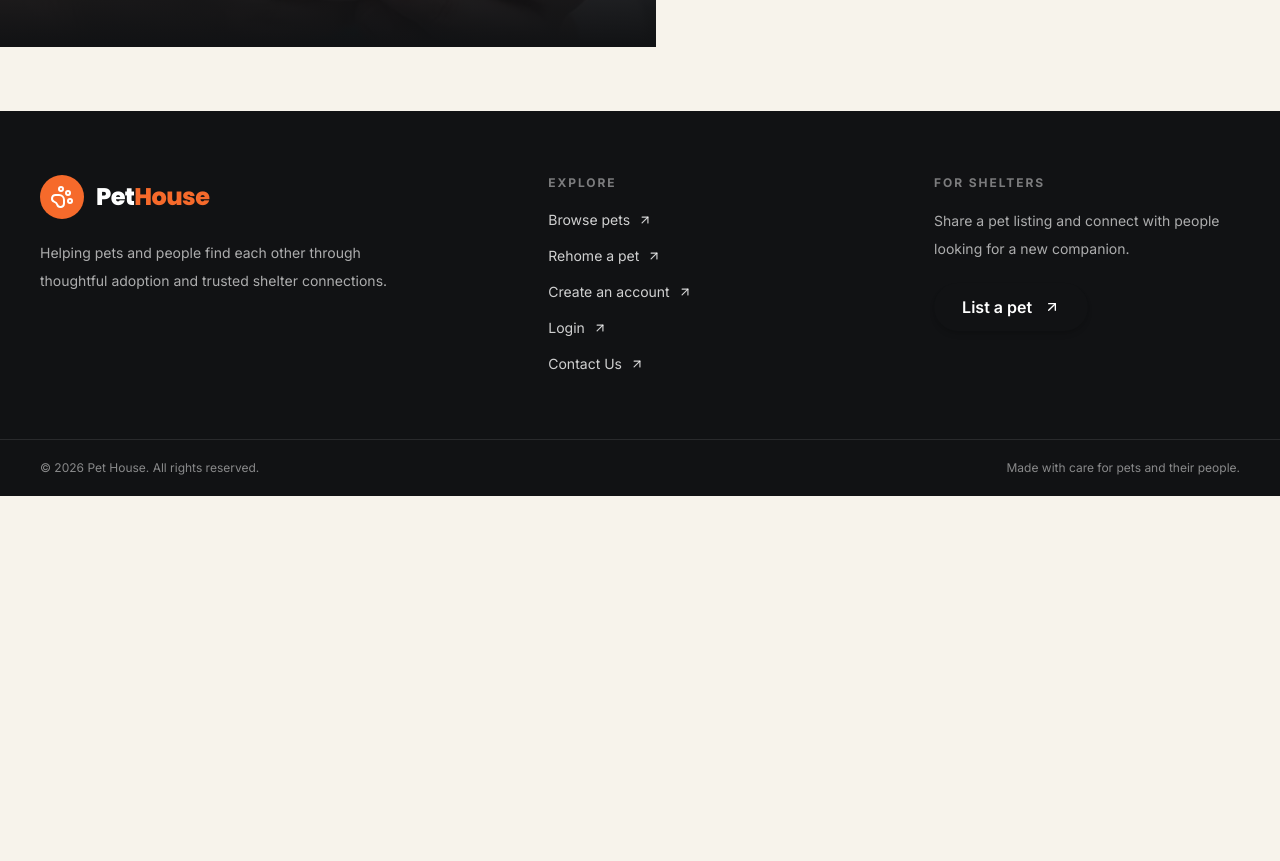
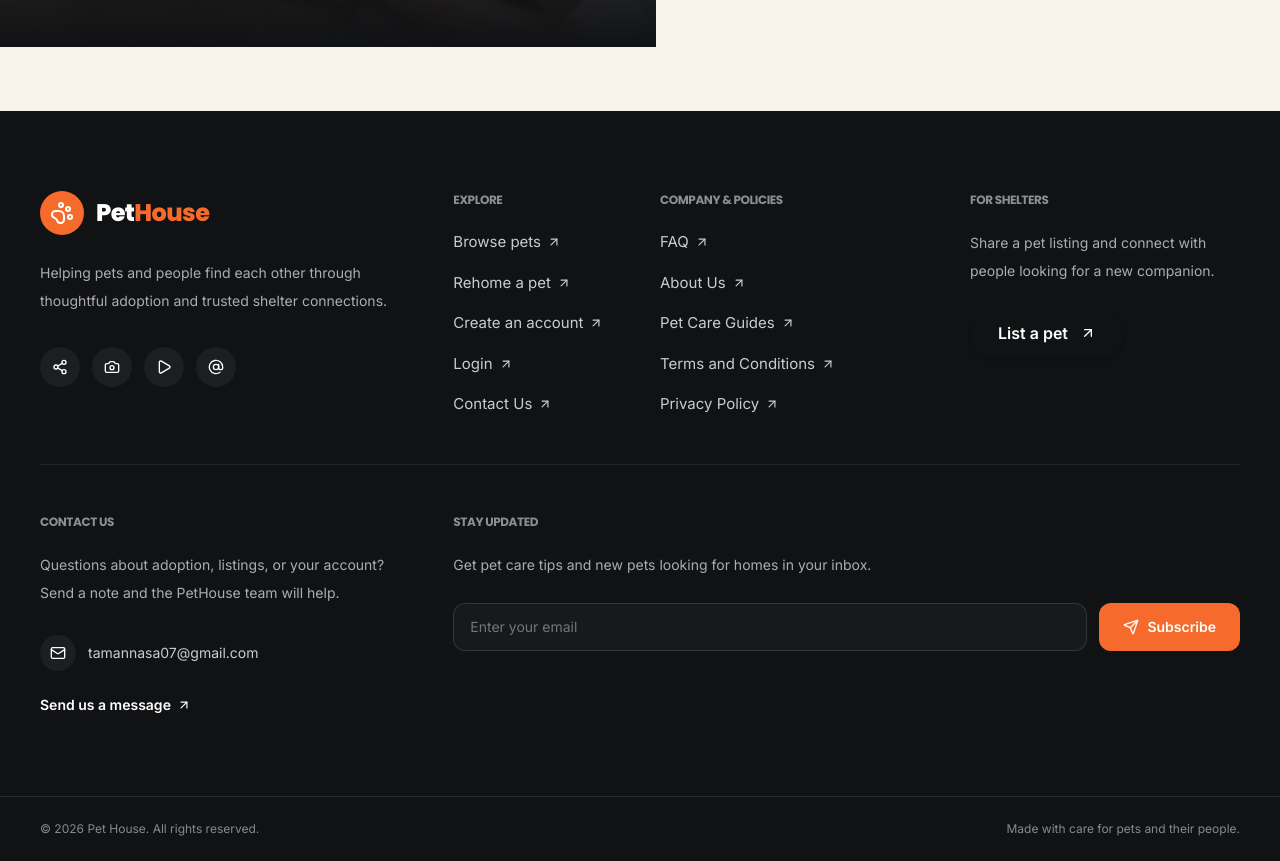
Before and after one commit to SumaiyaAhsan/pet-house, a Next.js app: page /pet-care in a window 1280 px wide. Shown: the part 757-1618 px from the top of the page. Before the commit the page ends 1253 px from the top, so only its background shows below. Built offline with nearby package versions, Linux system fonts and the light colour scheme.

Commit message:
Added new terms in footer section

```diff
--- a/src/components/Footer.jsx
+++ b/src/components/Footer.jsx
@@ -1,7 +1,10 @@
 import Link from "next/link";
-import { ArrowUpRight, PawPrint } from "lucide-react";
+import { ArrowUpRight, Mail, PawPrint } from "lucide-react";
+import FooterColumn from "@/components/footer/FooterColumn";
+import NewsletterForm from "@/components/footer/NewsletterForm";
+import SocialLinks from "@/components/footer/SocialLinks";
 
-const footerLinks = [
+const EXPLORE_LINKS = [
   { label: "Browse pets", href: "/pets" },
   { label: "Rehome a pet", href: "/shelter/add-pet" },
   { label: "Create an account", href: "/register" },
@@ -9,12 +12,32 @@ const footerLinks = [
   { label: "Contact Us", href: "/contact" },
 ];
 
+const COMPANY_POLICY_LINKS = [
+  { label: "FAQ", href: "/#faq-questions" },
+  { label: "About Us", href: "/#about" },
+  { label: "Pet Care Guides", href: "/pet-care" },
+  { label: "Terms and Conditions", href: "/terms-and-conditions" },
+  { label: "Privacy Policy", href: "/privacy-policy" },
+];
+
+const SOCIAL_LINKS = [
+  { label: "Facebook", href: "https://www.facebook.com/pethouse", icon: "facebook" },
+  { label: "Instagram", href: "https://www.instagram.com/pethouse", icon: "instagram" },
+  { label: "YouTube", href: "https://www.youtube.com/@pethouse", icon: "youtube" },
+  { label: "X (Twitter)", href: "https://x.com/pethouse", icon: "twitter" },
+];
+
+const CONTACT_LINKS = [
+  { label: "Email", value: "tamannasa07@gmail.com", href: "mailto:tamannasa07@gmail.com", icon: Mail },
+];
+
 export default function Footer() {
   return (
     <footer id="contact" className="mt-16 bg-[#111214] text-white">
-      <div className="section-wrap grid gap-12 py-14 sm:grid-cols-2 sm:py-16 lg:grid-cols-[1.4fr_1fr_1fr] lg:gap-20">
-        <div>
-          <Link href="/" className="mb-5 inline-flex items-center gap-3">
+      <div className="section-wrap py-16 sm:py-20">
+        <div className="grid grid-cols-2 gap-x-8 gap-y-12 xl:grid-cols-12 xl:gap-x-10">
+          <div className="col-span-2 xl:col-span-4">
+            <Link href="/" className="mb-6 inline-flex items-center gap-3">
               <span className="flex h-11 w-11 items-center justify-center rounded-full bg-primary text-white">
                 <PawPrint className="h-6 w-6" />
               </span>
@@ -25,34 +48,28 @@ export default function Footer() {
             <p className="max-w-sm text-sm leading-7 text-white/65">
               Helping pets and people find each other through thoughtful adoption and trusted shelter connections.
             </p>
+            <SocialLinks links={SOCIAL_LINKS} className="mt-8" />
           </div>
 
-        <div>
-          <p className="mb-4 text-xs font-bold uppercase tracking-[0.16em] text-white/45">Explore</p>
-          <ul className="space-y-3">
-            {footerLinks.map((link) => (
-              <li key={link.href}>
-                <Link
-                  href={link.href}
-                  className="inline-flex items-center gap-2 text-sm text-white/80 transition-colors hover:text-[#ffbd8a]"
-                >
-                  {link.label} <ArrowUpRight className="h-3.5 w-3.5" />
-                </Link>
-              </li>
-            ))}
-          </ul>
-        </div>
+          <FooterColumn title="Explore" links={EXPLORE_LINKS} className="col-span-1 xl:col-span-2" />
+          <FooterColumn
+            title="Company & Policies"
+            links={COMPANY_POLICY_LINKS}
+            className="col-span-1 xl:col-span-3"
+          />
 
-        <div>
-          <p className="mb-4 text-xs font-bold uppercase tracking-[0.16em] text-white/45">For shelters</p>
-          <p className="mb-5 text-sm leading-7 text-white/65">
+          <div className="col-span-2 xl:col-span-3">
+            <h2 className="mb-5 text-[12px] font-semibold uppercase tracking-[0.18em] text-[#8A8F94]">
+              For Shelters
+            </h2>
+            <p className="mb-6 max-w-sm text-sm leading-7 text-white/65">
               Share a pet listing and connect with people looking for a new companion.
             </p>
             <Link
               href="/shelter/add-pet"
               aria-label="List a pet"
               title="List a pet"
-            className="btn-hero-adopt"
+              className="btn-hero-adopt w-fit px-6"
             >
               <span>List a pet</span>
               <ArrowUpRight aria-hidden="true" className="h-4 w-4" />
@@ -60,8 +77,65 @@ export default function Footer() {
           </div>
         </div>
 
+        <div className="mt-12 grid grid-cols-1 gap-12 border-t border-white/[0.08] pt-12 md:grid-cols-2 md:gap-x-10 xl:grid-cols-12">
+          <section aria-labelledby="footer-contact-heading" className="xl:col-span-4">
+            <h2
+              id="footer-contact-heading"
+              className="mb-5 text-[12px] font-semibold uppercase tracking-[0.18em] text-[#8A8F94]"
+            >
+              Contact Us
+            </h2>
+            <p className="mb-6 max-w-sm text-sm leading-7 text-white/65">
+              Questions about adoption, listings, or your account? Send a note and the PetHouse team will help.
+            </p>
+            <ul className="space-y-3">
+              {CONTACT_LINKS.map((item) => {
+                const Icon = item.icon;
+
+                return (
+                  <li key={item.label}>
+                    <a
+                      href={item.href}
+                      className="group inline-flex items-center gap-3 rounded-sm py-1 text-sm text-[#C9CDD1] transition-colors duration-200 hover:text-white focus-visible:outline-none focus-visible:ring-2 focus-visible:ring-primary focus-visible:ring-offset-2 focus-visible:ring-offset-[#111214]"
+                    >
+                      <span className="flex h-9 w-9 items-center justify-center rounded-full bg-[#1C1F22] text-white transition-colors duration-200 group-hover:bg-primary">
+                        <Icon aria-hidden="true" className="h-4 w-4" />
+                      </span>
+                      <span>{item.value}</span>
+                    </a>
+                  </li>
+                );
+              })}
+            </ul>
+            <Link
+              href="/contact"
+              className="group mt-5 inline-flex items-center gap-1.5 rounded-sm text-sm font-semibold text-white transition-colors duration-200 hover:text-primary focus-visible:outline-none focus-visible:ring-2 focus-visible:ring-primary focus-visible:ring-offset-2 focus-visible:ring-offset-[#111214]"
+            >
+              <span>Send us a message</span>
+              <ArrowUpRight
+                aria-hidden="true"
+                className="h-3.5 w-3.5 transition-transform duration-200 group-hover:-translate-y-0.5 group-hover:translate-x-0.5"
+              />
+            </Link>
+          </section>
+
+          <section aria-labelledby="footer-newsletter-heading" className="xl:col-span-8">
+            <h2
+              id="footer-newsletter-heading"
+              className="mb-5 text-[12px] font-semibold uppercase tracking-[0.18em] text-[#8A8F94]"
+            >
+              Stay Updated
+            </h2>
+            <p className="mb-6 max-w-2xl text-sm leading-7 text-white/65">
+              Get pet care tips and new pets looking for homes in your inbox.
+            </p>
+            <NewsletterForm />
+          </section>
+        </div>
+      </div>
+
       <div className="border-t border-white/10">
-        <div className="section-wrap flex flex-col gap-2 py-5 text-xs text-white/50 sm:flex-row sm:items-center sm:justify-between">
+        <div className="section-wrap flex flex-col items-center justify-center gap-3 py-6 text-center text-xs text-white/50 sm:flex-row sm:justify-between sm:text-left">
           <p>© {new Date().getFullYear()} Pet House. All rights reserved.</p>
           <p>Made with care for pets and their people.</p>
         </div>
--- /dev/null
+++ b/src/components/footer/FooterColumn.jsx
@@ -0,0 +1,28 @@
+import Link from "next/link";
+import { ArrowUpRight } from "lucide-react";
+
+export default function FooterColumn({ title, links, className = "" }) {
+  return (
+    <nav aria-label={title} className={className}>
+      <h2 className="mb-5 text-[12px] font-semibold uppercase tracking-[0.18em] text-[#8A8F94]">
+        {title}
+      </h2>
+      <ul className="space-y-4">
+        {links.map((link) => (
+          <li key={link.href}>
+            <Link
+              href={link.href}
+              className="group inline-flex items-center gap-1.5 rounded-sm text-[14px] text-[#C9CDD1] transition-colors duration-200 hover:text-white focus-visible:outline-none focus-visible:ring-2 focus-visible:ring-primary focus-visible:ring-offset-2 focus-visible:ring-offset-[#111214] sm:text-[15px]"
+            >
+              <span>{link.label}</span>
+              <ArrowUpRight
+                aria-hidden="true"
+                className="h-3.5 w-3.5 transition-transform duration-200 group-hover:-translate-y-0.5 group-hover:translate-x-0.5"
+              />
+            </Link>
+          </li>
+        ))}
+      </ul>
+    </nav>
+  );
+}
--- /dev/null
+++ b/src/components/footer/NewsletterForm.jsx
@@ -0,0 +1,103 @@
+"use client";
+
+import { useState } from "react";
+import { AlertCircle, CheckCircle2, Loader2, Send } from "lucide-react";
+
+const EMAIL_PATTERN = /^[^\s@]+@[^\s@]+\.[^\s@]+$/;
+
+export default function NewsletterForm() {
+  const [email, setEmail] = useState("");
+  const [status, setStatus] = useState("idle");
+  const [message, setMessage] = useState("");
+
+  const isSubmitting = status === "submitting";
+
+  async function handleSubmit(event) {
+    event.preventDefault();
+
+    const emailAddress = email.trim();
+
+    if (!EMAIL_PATTERN.test(emailAddress)) {
+      setStatus("error");
+      setMessage("Please enter a valid email address.");
+      return;
+    }
+
+    setStatus("submitting");
+    setMessage("");
+
+    try {
+      // TODO: Replace this simulated request with a POST to /api/newsletter.
+      // fetch("/api/newsletter", {
+      //   method: "POST",
+      //   headers: { "Content-Type": "application/json" },
+      //   body: JSON.stringify({ email: emailAddress }),
+      // })
+      await new Promise((resolve) => setTimeout(resolve, 700));
+
+      setStatus("success");
+      setMessage("Thanks for subscribing. Watch your inbox for pet care tips.");
+      setEmail("");
+    } catch {
+      setStatus("error");
+      setMessage("Something went wrong. Please try again.");
+    }
+  }
+
+  return (
+    <form onSubmit={handleSubmit} noValidate>
+      <div className="flex flex-col gap-3 sm:flex-row">
+        <div className="w-full">
+          <label htmlFor="footer-newsletter-email" className="sr-only">
+            Email address
+          </label>
+          <input
+            id="footer-newsletter-email"
+            type="email"
+            value={email}
+            onChange={(event) => setEmail(event.target.value)}
+            placeholder="Enter your email"
+            autoComplete="email"
+            required
+            aria-invalid={status === "error"}
+            aria-describedby="footer-newsletter-message"
+            className="h-12 w-full rounded-xl border border-white/[0.12] bg-[#17191C] px-4 text-sm text-white placeholder:text-white/40 transition-colors duration-200 focus:border-primary focus:outline-none focus:ring-2 focus:ring-primary/50 disabled:cursor-not-allowed disabled:opacity-70"
+            disabled={isSubmitting}
+          />
+        </div>
+        <button
+          type="submit"
+          disabled={isSubmitting}
+          className="inline-flex h-12 w-full items-center justify-center gap-2 rounded-xl bg-primary px-6 text-sm font-semibold text-white transition-all duration-200 hover:-translate-y-0.5 hover:bg-primary-hover focus-visible:outline-none focus-visible:ring-2 focus-visible:ring-primary focus-visible:ring-offset-2 focus-visible:ring-offset-[#111214] disabled:cursor-not-allowed disabled:opacity-70 disabled:hover:translate-y-0 sm:w-auto"
+        >
+          {isSubmitting ? (
+            <Loader2 aria-hidden="true" className="h-4 w-4 animate-spin" />
+          ) : (
+            <Send aria-hidden="true" className="h-4 w-4" />
+          )}
+          <span>{isSubmitting ? "Subscribing" : "Subscribe"}</span>
+        </button>
+      </div>
+
+      <p
+        id="footer-newsletter-message"
+        role={status === "error" ? "alert" : "status"}
+        aria-live="polite"
+        className={`mt-3 flex min-h-5 items-center gap-2 text-sm ${
+          status === "error" ? "text-[#FFB4A2]" : "text-[#9DE6B8]"
+        }`}
+      >
+        {message ? (
+          <>
+            {status === "error" ? (
+              <AlertCircle aria-hidden="true" className="h-4 w-4" />
+            ) : (
+              <CheckCircle2 aria-hidden="true" className="h-4 w-4" />
+            )}
+            <span>{message}</span>
+          </>
+        ) : null}
+      </p>
+    </form>
+  );
+}
--- /dev/null
+++ b/src/components/footer/SocialLinks.jsx
@@ -0,0 +1,36 @@
+import { AtSign, Camera, Play, Share2 } from "lucide-react";
+
+const SOCIAL_ICONS = {
+  facebook: Share2,
+  instagram: Camera,
+  youtube: Play,
+  twitter: AtSign,
+};
+
+export default function SocialLinks({ links, className = "" }) {
+  return (
+    <ul className={`flex items-center gap-3 ${className}`}>
+      {links.map((link) => {
+        const Icon = SOCIAL_ICONS[link.icon];
+
+        if (!Icon) {
+          return null;
+        }
+
+        return (
+          <li key={link.label}>
+            <a
+              href={link.href}
+              target="_blank"
+              rel="noreferrer noopener"
+              aria-label={link.label}
+              className="inline-flex h-10 w-10 items-center justify-center rounded-full bg-[#1C1F22] text-white transition-all duration-200 ease-out hover:-translate-y-0.5 hover:bg-primary focus-visible:outline-none focus-visible:ring-2 focus-visible:ring-primary focus-visible:ring-offset-2 focus-visible:ring-offset-[#111214]"
+            >
+              <Icon aria-hidden="true" className="h-4 w-4" />
+            </a>
+          </li>
+        );
+      })}
+    </ul>
+  );
+}
```
Lines whose indentation alone changed are shown as unchanged.
